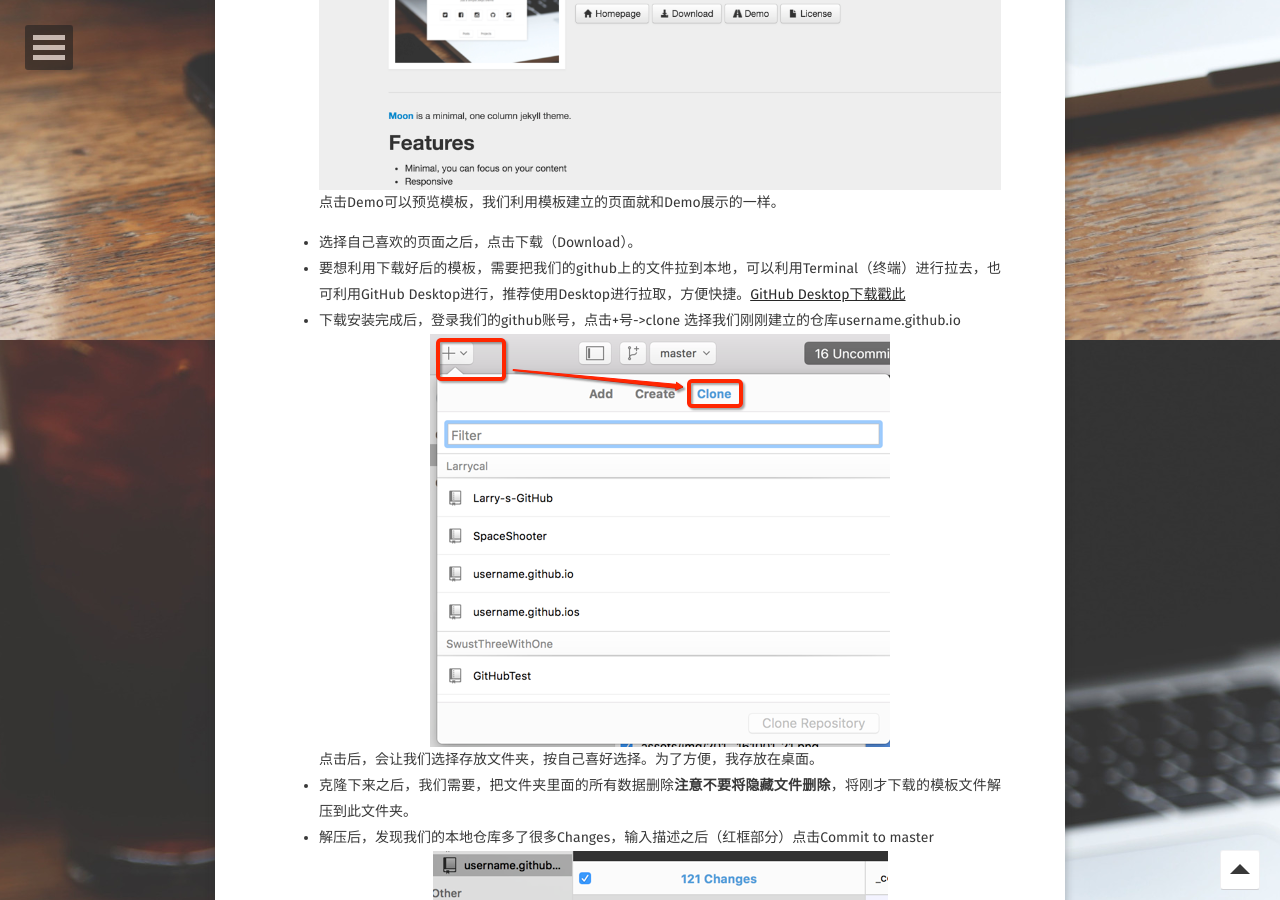
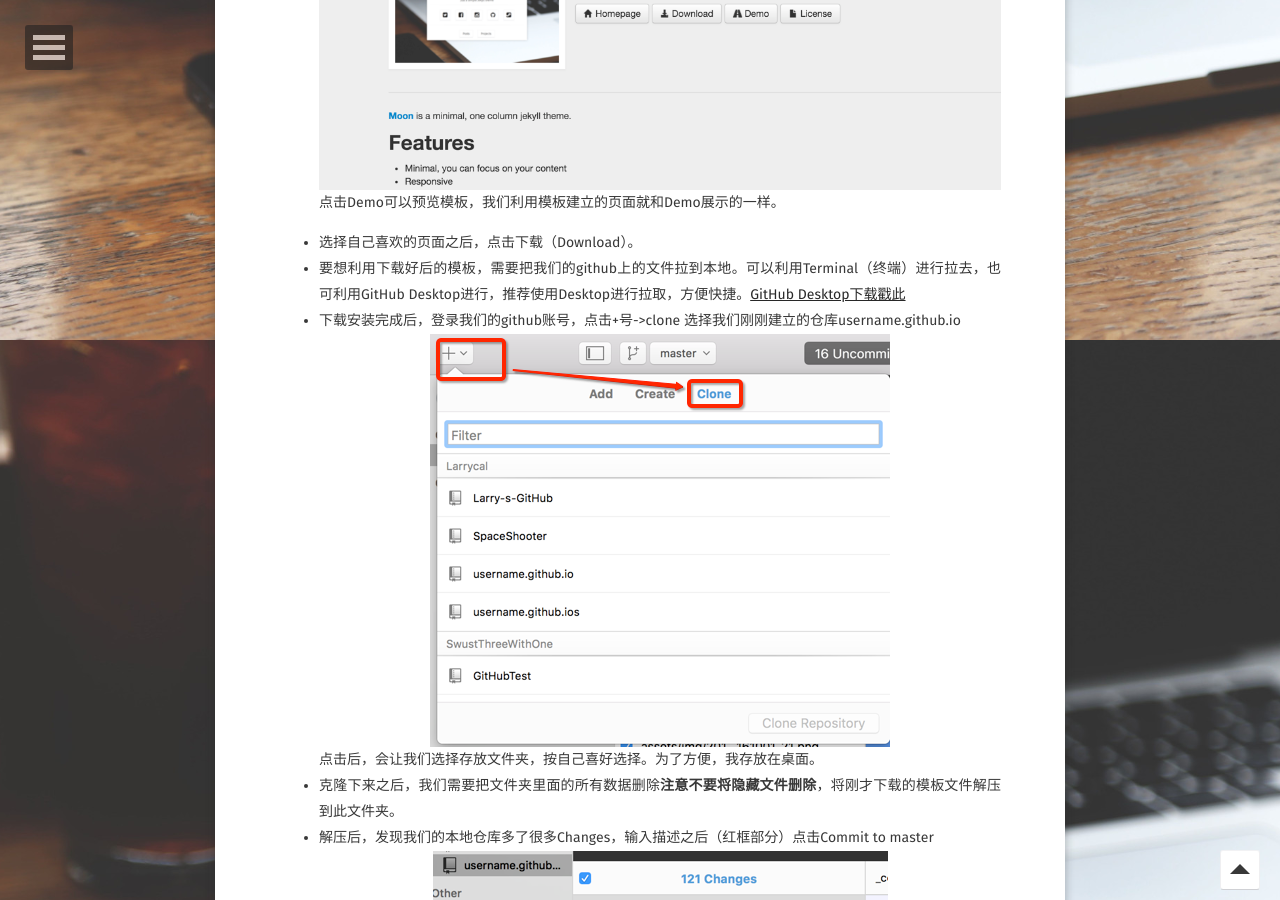
Before and after one commit to Larrycal/Larrycode, a Jekyll site: the page built from _posts/2016-9-30-利用github page + jekyll 搭建个人博客.md, in a window 1280 px wide and 900 px high, scrolled down 7760 px. Built offline with Jekyll 4.4.1, drawn with Linux system fonts in a browser that asks for light colours; some web fonts are replaced; comment, search, counter and statistics services are not loaded; some of the changed text lies outside the part shown.

```diff
--- a/_posts/2016-9-30-利用github page + jekyll 搭建个人博客.md
+++ b/_posts/2016-9-30-利用github page + jekyll 搭建个人博客.md
@@ -120,11 +120,11 @@ $ git config --global user.email "your_email@youremail.com"
 点击Demo可以预览模板，我们利用模板建立的页面就和Demo展示的一样。
 
 * 选择自己喜欢的页面之后，点击下载（Download）。
-* 要想利用下载好后的模板，需要把我们的github上的文件拉到本地，可以利用Terminal（终端）进行拉去，也可利用GitHub Desktop进行，推荐使用Desktop进行拉取，方便快捷。[GitHub Desktop下载戳此](https://desktop.github.com)
+* 要想利用下载好后的模板，需要把我们的github上的文件拉到本地。可以利用Terminal（终端）进行拉去，也可利用GitHub Desktop进行，推荐使用Desktop进行拉取，方便快捷。[GitHub Desktop下载戳此](https://desktop.github.com)
 * 下载安装完成后，登录我们的github账号，点击+号->clone 选择我们刚刚建立的仓库username.github.io
 ![](../assets/img/2016-09-30-利用github page + jekyll 搭建个人博客/Snip20161001_26.png)
 点击后，会让我们选择存放文件夹，按自己喜好选择。为了方便，我存放在桌面。
-* 克隆下来之后，我们需要，把文件夹里面的所有数据删除**注意不要将隐藏文件删除**，将刚才下载的模板文件解压到此文件夹。
+* 克隆下来之后，我们需要把文件夹里面的所有数据删除**注意不要将隐藏文件删除**，将刚才下载的模板文件解压到此文件夹。
 * 解压后，发现我们的本地仓库多了很多Changes，输入描述之后（红框部分）点击Commit to master
 ![](../assets/img/2016-09-30-利用github page + jekyll 搭建个人博客/Snip20161001_28.png)
 * 点击Sync同步到github,同步时间长短根据网络状态好坏而定。
```
Also changed, not shown: other parts of _posts/2016-9-30-利用github page + jekyll 搭建个人博客.md (+2 -0 lines).
